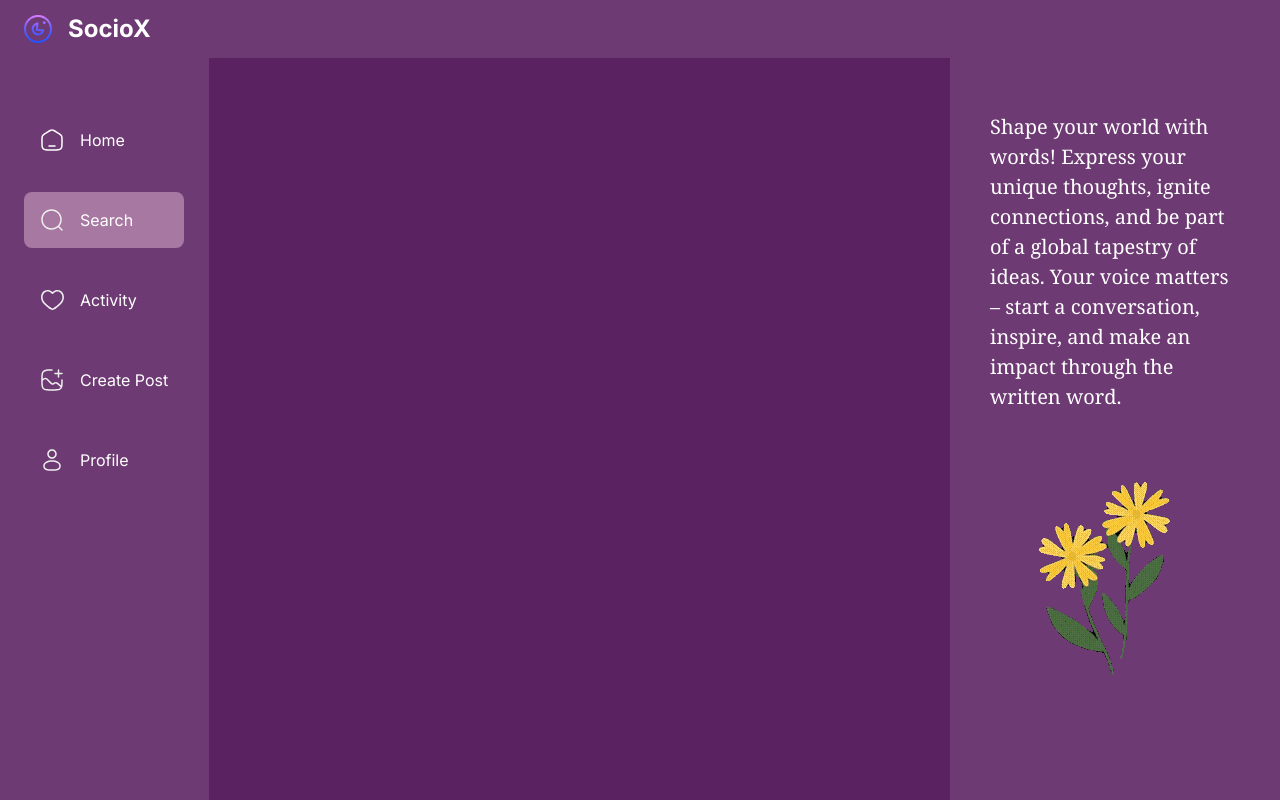
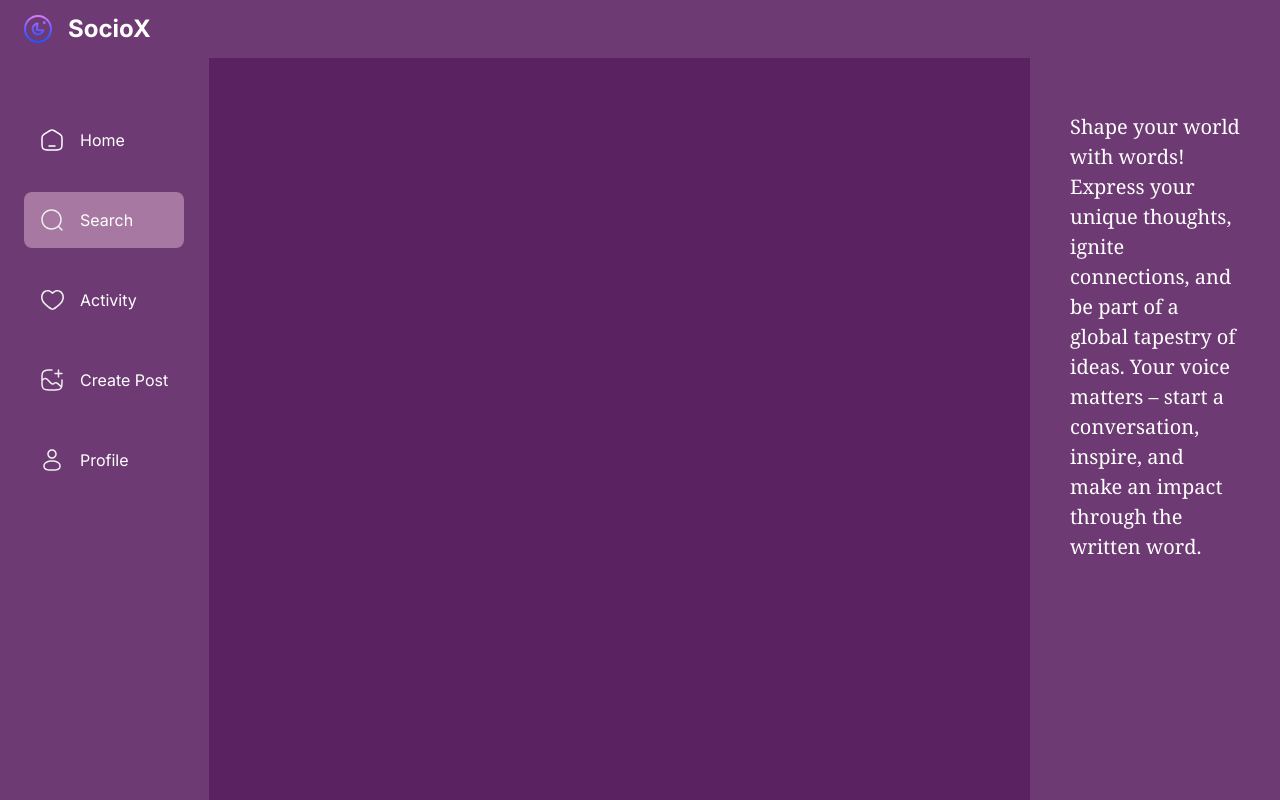
Before and after one commit to Aradhya83/SocioX, a Next.js app: page /search in a window 1280 px wide. Built offline with nearby package versions, Linux system fonts and the light colour scheme; no server answers.

Commit message:
Update RightSidebar.tsx

```diff
--- a/components/shared/RightSidebar.tsx
+++ b/components/shared/RightSidebar.tsx
@@ -1,6 +1,4 @@
 import React from 'react';
-import Image from 'next/image';
-import yourGif from '../shared/gifs/ezgif.com-crop (3).gif';
 
 const RightSidebar: React.FC = () =>{
     const styles: React.CSSProperties = {
@@ -11,14 +9,11 @@ const RightSidebar: React.FC = () =>{
       };
 
     return (
-        <section className="custom-scrollbar rightsidebar">
+        <section style={styles} className="custom-scrollbar rightsidebar">
             <div className="flex flex-1 flex-col justify-start">
-            <div className="text-light-1 flex flex-col" style={styles}>
+            <div className="text-light-1 flex flex-col" >
   <p>Shape your world with words! Express your unique thoughts, ignite connections, and be part of a global tapestry of ideas. Your voice matters – start a conversation, inspire, and make an impact through the written word.</p>
 </div>
-            </div>
-            <div className="flex flex-1 flex-col justify-start ml-10">
-<h3 className="text-heading4-medium text-light-1"> <Image style={styles} src={yourGif} alt="Your GIF" /></h3>
             </div>
         </section>
         )
```
